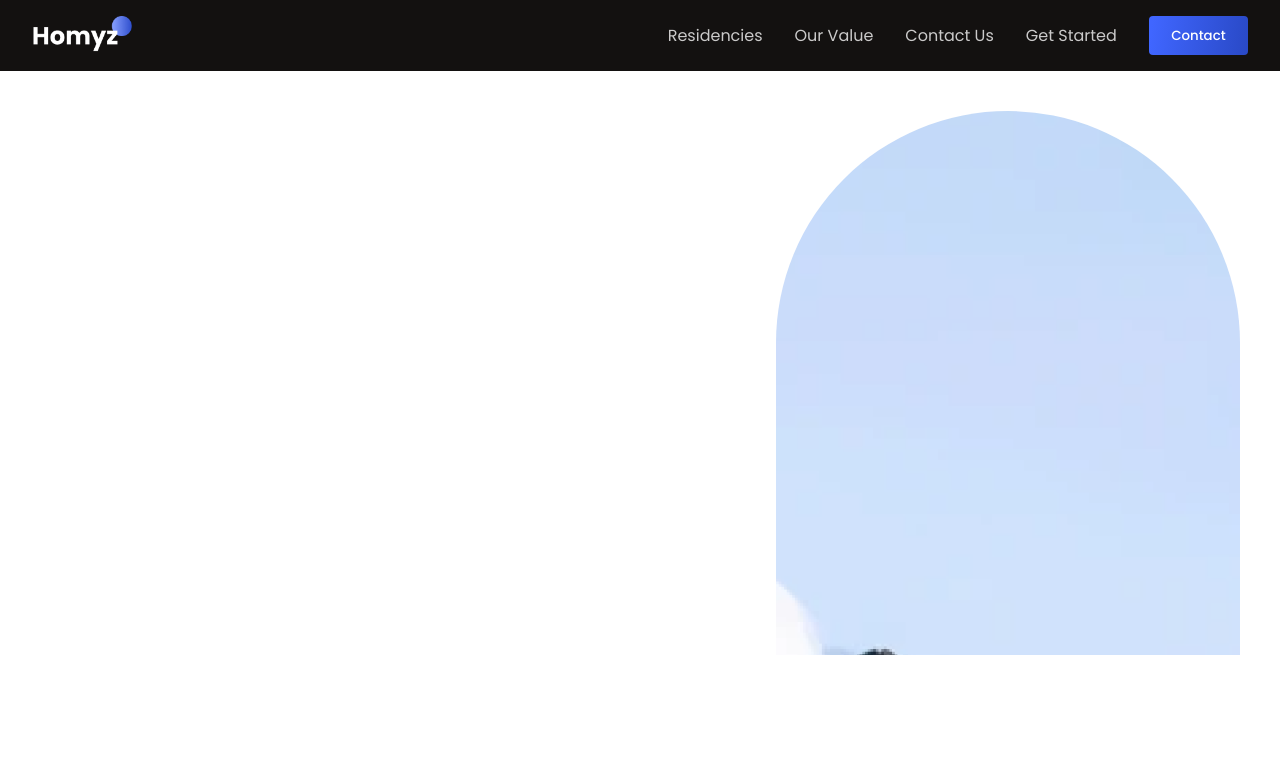
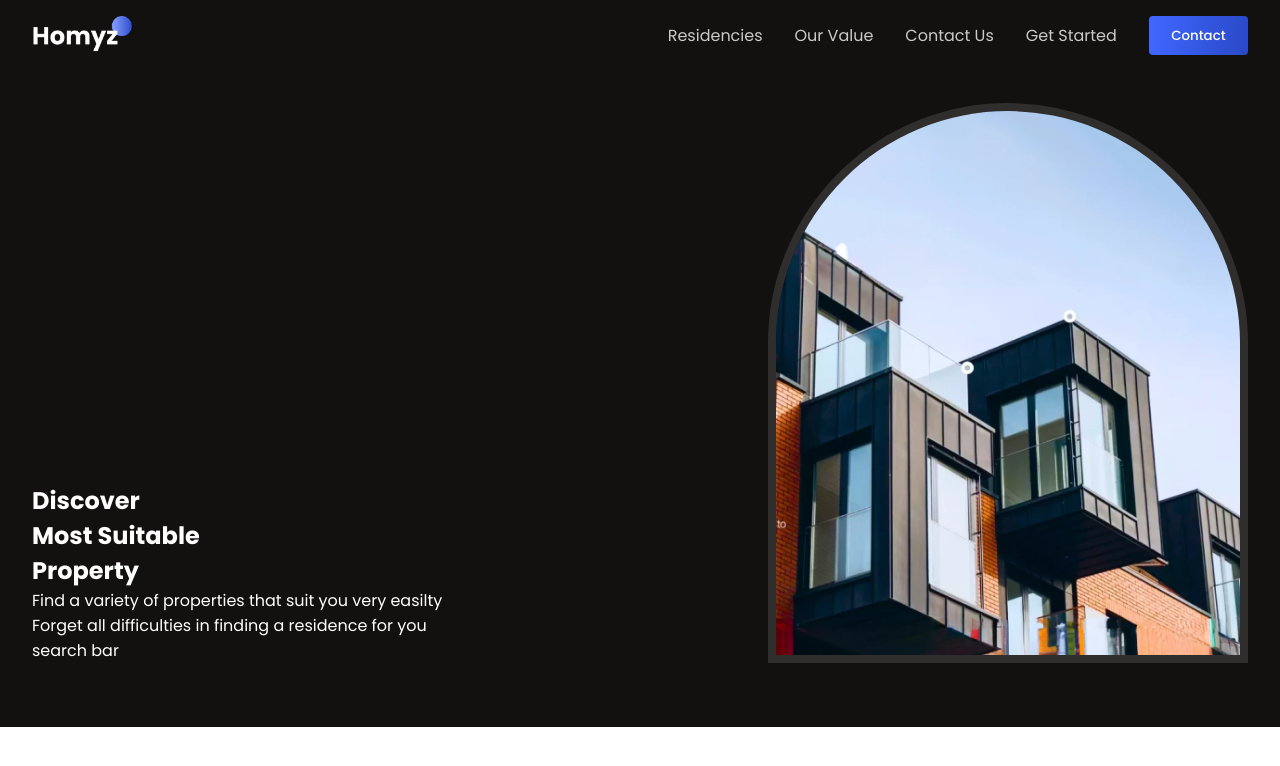
Before and after one commit to suisashehi/real-estate, a React (Vite) app: page / in a window 1280 px wide. Shown: the top 766 px of the page. Built offline with nearby package versions, Linux system fonts and the light colour scheme.

Commit message:
Added title, description, and placeholder search bar

```diff
--- a/src/components/Hero/Hero.css
+++ b/src/components/Hero/Hero.css
@@ -2,6 +2,7 @@
     color: white;
     position: relative;
     padding-bottom: 2rem;
+    background-color: var(--black);
 
 }
 
@@ -20,3 +21,9 @@
     border-radius: 15rem 15rem 0 0;
     border: 8px solid rgba(255, 255, 255, 0.12);
 }
+
+.image-container>img{
+    width: 100%;
+    height: 100%;
+
+}
--- a/src/components/Hero/Hero.jsx
+++ b/src/components/Hero/Hero.jsx
@@ -5,7 +5,23 @@ const Hero = () => {
   return (
     <section className="hero-wrapper">
       <div className="paddings innerWidth flexCenter hero-container">
-        <div className="hero-left">Left section</div>
+        {/* left side */}
+        <div className="hero-left">
+          <div className="hero-title">
+            <h1>
+              Discover <br /> Most Suitable <br /> Property{" "}
+            </h1>
+          </div>
+
+          <div className="flexColStart hero-des">
+            <span>Find a variety of properties that suit  you very easilty  </span>
+              <span>Forget all difficulties in finding  a residence for you</span>
+          </div>
+          <div className="search-bar">
+            search bar
+          </div>
+        </div>
+        {/* right side */}
 
         <div className="flexCenter hero-right">
           <div className="image-container">
```
